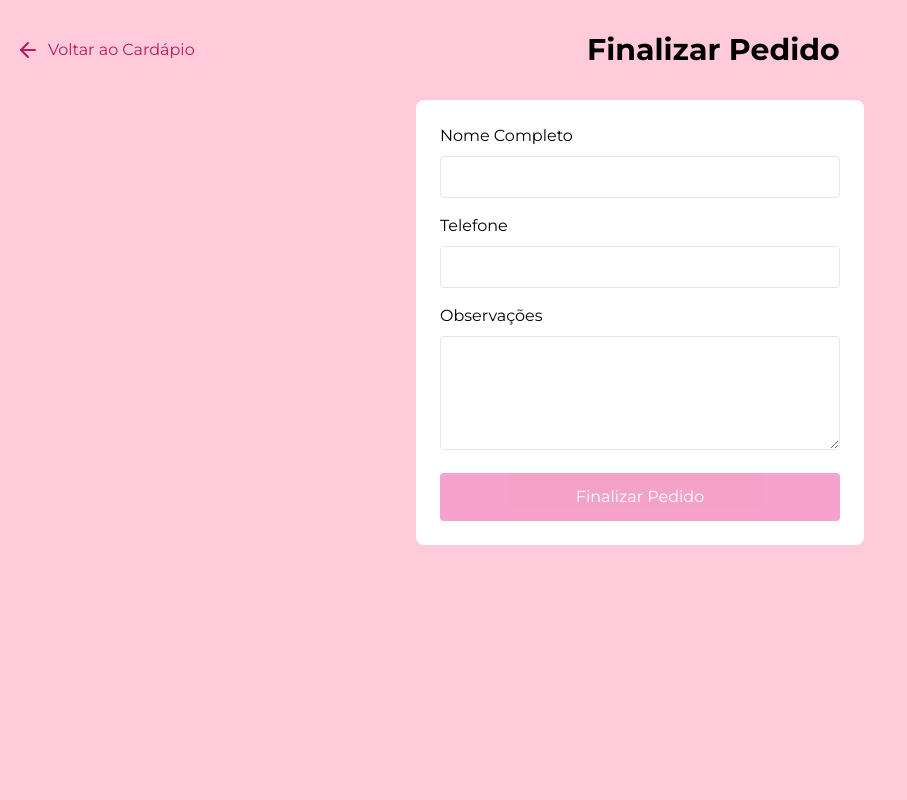
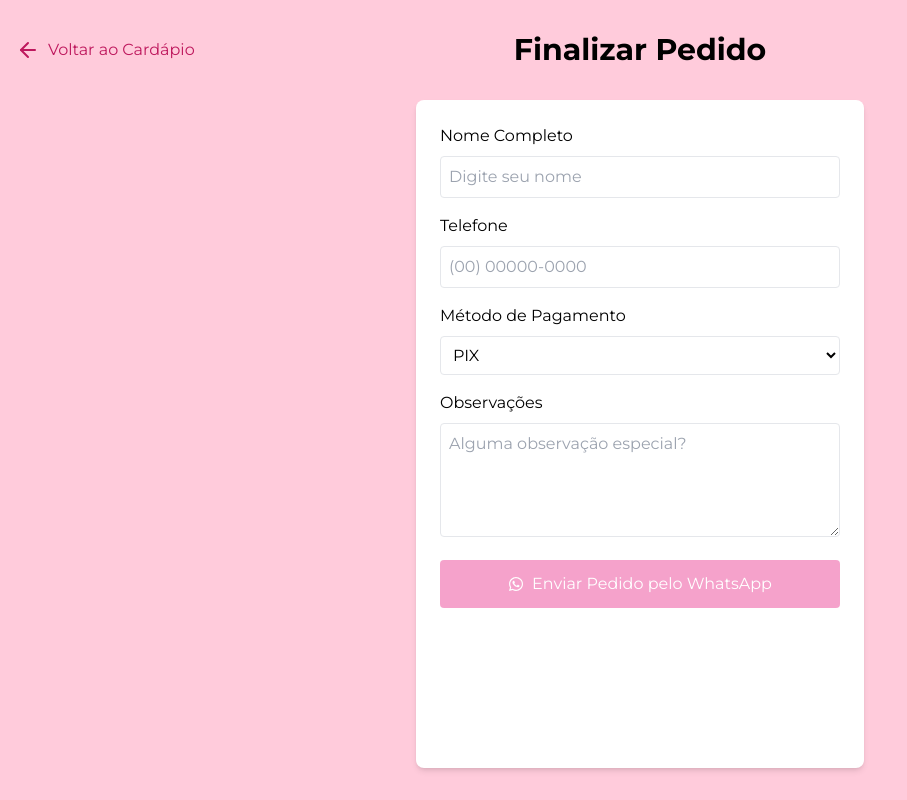
Before and after one commit to 01-LeoOliveira/Doce-Presente, a Next.js app: page /pedidos in a window 1280 px wide. Shown: the whole page, without its empty margins (0-907 px from the left). Built offline with nearby package versions, Linux system fonts and the light colour scheme.

Commit message:
adicionado pedido wpp

```diff
--- a/app/cardapio/page.tsx
+++ b/app/cardapio/page.tsx
@@ -5,6 +5,7 @@ import bolos from '../../data/bolos.json'
 import Image from 'next/image'
 import Link from 'next/link'
 import { ShoppingCart } from 'lucide-react'
+import { useSearchParams } from 'next/navigation'
 
 interface BoloCarrinho {
   id: number
@@ -15,7 +16,20 @@ interface BoloCarrinho {
 }
 
 export default function Cardapio() {
-  const [carrinho, setCarrinho] = useState<BoloCarrinho[]>([])
+  const searchParams = useSearchParams()
+  const [carrinho, setCarrinho] = useState<BoloCarrinho[]>(() => {
+    const carrinhoParam = searchParams.get('carrinho')
+    if (carrinhoParam) {
+      try {
+        return JSON.parse(carrinhoParam)
+      } catch (error) {
+        console.error('Erro ao parsear o carrinho:', error)
+        return []
+      }
+    }
+    return []
+  })
+
   const [bolosQuantidade, setBolosQuantidade] = useState<{[key: number]: {quantidade: number, tamanho: string}}>({})
 
   const atualizarQuantidade = (boloId: number, quantidade: number, tamanho: string) => {
@@ -52,7 +66,7 @@ export default function Cardapio() {
   const valorTotal = carrinho.reduce((total, item) => total + (item.preco * item.quantidade), 0)
 
   return (
-    <div className="container mx-auto px-4 py-8 bg-[#ffcbdb] min-h-screen">
+    <div className="container mx-auto px-2 md:px-4 py-4 md:py-8 bg-[#ffcbdb] min-h-screen">
       {/* Botão de Carrinho Flutuante */}
       {carrinho.length > 0 && (
         <Link
@@ -60,38 +74,38 @@ export default function Cardapio() {
             pathname: '/pedidos',
             query: { carrinho: JSON.stringify(carrinho) }
           }}
-          className="fixed bottom-6 right-6 z-50 bg-pink-500 text-white p-4 rounded-full shadow-lg hover:bg-pink-600 flex items-center"
+          className="fixed bottom-4 md:bottom-6 right-4 md:right-6 z-50 bg-pink-500 text-white p-3 md:p-4 rounded-full shadow-lg hover:bg-pink-600 flex items-center text-sm md:text-base"
         >
-          <ShoppingCart className="mr-2" />
+          <ShoppingCart className="mr-1 md:mr-2 w-4 h-4 md:w-6 md:h-6" />
           {carrinho.length} | R$ {valorTotal.toFixed(2)}
         </Link>
       )}
 
-      <div className="bg-white p-6 rounded-2xl shadow-lg">
-        <h1 className="text-3xl font-bold mb-8 text-center text-pink-600">
+      <div className="bg-white p-4 md:p-6 rounded-2xl shadow-lg">
+        <h1 className="text-2xl md:text-3xl font-bold mb-4 md:mb-8 text-center text-pink-600">
           Nossos Bolos de Pote
         </h1>
-        <div className="grid md:grid-cols-3 gap-6">
+        <div className="grid grid-cols-1 sm:grid-cols-2 md:grid-cols-3 gap-4 md:gap-6">
           {bolos.map((bolo) => (
             <div
               key={bolo.id}
-              className="border rounded-lg overflow-hidden shadow-md bg-pink-50 p-4"
+              className="border rounded-lg overflow-hidden shadow-md bg-pink-50 p-3 md:p-4"
             >
               <Image
                 src={bolo.imagem}
                 alt={bolo.nome}
                 width={400}
                 height={300}
-                className="w-full h-48 object-cover rounded-t-lg"
+                className="w-full h-40 md:h-48 object-cover rounded-t-lg"
               />
-              <div className="mt-4">
-                <h2 className="text-xl font-semibold text-pink-700">
+              <div className="mt-2 md:mt-4">
+                <h2 className="text-lg md:text-xl font-semibold text-pink-700">
                   {bolo.nome}
                 </h2>
-                <p className="text-gray-600 mb-2">{bolo.descricao}</p>
+                <p className="text-sm md:text-base text-gray-600 mb-2">{bolo.descricao}</p>
 
-                <div className="flex justify-between items-center mb-2">
-                  <span className="text-lg font-bold text-pink-600">
+                <div className="flex flex-col sm:flex-row justify-between items-center mb-2 space-y-2 sm:space-y-0">
+                  <span className="text-base md:text-lg font-bold text-pink-600">
                     R$ {bolo.preco.toFixed(2)}
                   </span>
                   <select
@@ -103,7 +117,7 @@ export default function Cardapio() {
                         tamanhoSelecionado
                       )
                     }}
-                    className="border rounded px-2 py-1"
+                    className="border rounded px-2 py-1 text-sm w-full sm:w-auto"
                   >
                     {bolo.tamanhos.map(tamanho => (
                       <option key={tamanho} value={tamanho}>
@@ -113,7 +127,7 @@ export default function Cardapio() {
                   </select>
                 </div>
 
-                <div className="flex items-center space-x-2">
+                <div className="flex flex-col sm:flex-row items-center space-y-2 sm:space-y-0 sm:space-x-2">
                   <input
                     type="number"
                     min="1"
@@ -126,11 +140,11 @@ export default function Cardapio() {
                         bolosQuantidade[bolo.id]?.tamanho || '200ml'
                       )
                     }}
-                    className="w-16 border rounded px-2 py-1"
+                    className="w-full sm:w-16 border rounded px-2 py-1 text-center text-sm"
                   />
                   <button
                     onClick={() => adicionarAoCarrinho(bolo)}
-                    className="flex-1 bg-pink-500 text-white py-2 rounded hover:bg-pink-600"
+                    className="w-full sm:flex-1 bg-pink-500 text-white py-2 rounded hover:bg-pink-600 text-sm"
                   >
                     Adicionar ao Carrinho
                   </button>
--- a/app/pedidos/page.tsx
+++ b/app/pedidos/page.tsx
@@ -5,6 +5,7 @@ import { useSearchParams } from 'next/navigation'
 import { Suspense } from 'react'
 import Link from 'next/link'
 import { ArrowLeft } from 'lucide-react'
+import { FaWhatsapp } from 'react-icons/fa';
 
 interface BoloCarrinho {
   id: number
@@ -36,14 +37,44 @@ function PedidosContent() {
     observacoes: ''
   })
 
+  const [metodoPagamento, setMetodoPagamento] = useState('pix')
+
   const handleSubmit = (e: React.FormEvent) => {
     e.preventDefault()
     const pedidoCompleto = {
       bolos: carrinho,
-      cliente: dadosCliente
+      cliente: dadosCliente,
+      pagamento: metodoPagamento
     }
-    console.log('Pedido Completo:', pedidoCompleto)
-    alert('Pedido enviado com sucesso!')
+
+    // Preparar mensagem para WhatsApp
+    const mensagemWhatsApp = gerarMensagemWhatsApp(pedidoCompleto)
+    const telefoneEmpresa = '+55919982690087' // Substitua pelo número real
+    const linkWhatsApp = `https://wa.me/${telefoneEmpresa}?text=${encodeURIComponent(mensagemWhatsApp)}`
+
+    window.open(linkWhatsApp, '_blank')
+  }
+
+  const gerarMensagemWhatsApp = (pedido: any) => {
+    let mensagem = `*Novo Pedido - Doce Presente*\n\n`
+    mensagem += `*Nome:* ${pedido.cliente.nome}\n`
+    mensagem += `*Telefone:* ${pedido.cliente.telefone}\n\n`
+
+    mensagem += `*Itens do Pedido:*\n`
+    pedido.bolos.forEach((bolo: BoloCarrinho) => {
+      mensagem += `- ${bolo.nome} (${bolo.tamanho}) x${bolo.quantidade}: R$ ${(bolo.preco * bolo.quantidade).toFixed(2)}\n`
+    })
+
+    mensagem += `\n*Valor Total:* R$ ${pedido.bolos.reduce((total: number, item: BoloCarrinho) =>
+      total + item.preco * item.quantidade, 0).toFixed(2)}\n\n`
+
+    mensagem += `*Método de Pagamento:* ${metodoPagamento.toUpperCase()}\n`
+
+    if (pedido.cliente.observacoes) {
+      mensagem += `*Observações:* ${pedido.cliente.observacoes}\n`
+    }
+
+    return mensagem
   }
 
   const valorTotal = carrinho.reduce((total, item) =>
@@ -56,28 +87,37 @@ function PedidosContent() {
   }
 
   return (
-    <div className="container mx-auto px-4 py-8" style={{ backgroundColor: '#ffcbdb' }}>
-      <div className="flex items-center justify-between mb-8">
+    <div
+      className="container mx-auto px-4 py-8 min-h-screen flex flex-col"
+      style={{ backgroundColor: '#ffcbdb' }}
+    >
+      {/* Cabeçalho responsivo */}
+      <div className="relative flex items-center justify-center mb-8">
         <Link
           href="/cardapio"
-          className="flex items-center text-pink-700 hover:text-pink-900"
+          className="absolute left-0 flex items-center text-pink-700 hover:text-pink-900"
         >
           <ArrowLeft className="mr-2" /> Voltar ao Cardápio
         </Link>
-        <h1 className="text-3xl font-bold text-center text-black">Finalizar Pedido</h1>
-        <div className="w-8"></div> {/* Placeholder to center the title */}
+        <h1 className="text-2xl sm:text-3xl font-bold text-center text-black">
+          Finalizar Pedido
+        </h1>
       </div>
 
-      <form onSubmit={handleSubmit} className="max-w-md mx-auto bg-white p-6 rounded-lg">
+      <form
+        onSubmit={handleSubmit}
+        className="w-full max-w-md mx-auto bg-white p-4 sm:p-6 rounded-lg shadow-md flex-grow"
+      >
+        {/* Lista de bolos no pedido */}
         {carrinho.length > 0 && (
-          <div className="mb-4">
+          <div className="mb-4 overflow-x-auto">
             <h2 className="text-black font-bold mb-2">Bolos no Pedido:</h2>
             {carrinho.map((bolo, index) => (
               <div
                 key={index}
-                className="flex justify-between items-center bg-pink-50 p-2 rounded mb-2"
+                className="flex flex-col sm:flex-row justify-between items-center bg-pink-50 p-2 rounded mb-2"
               >
-                <span className="text-black">
+                <span className="text-black text-center sm:text-left mb-2 sm:mb-0">
                   {bolo.nome} - {bolo.tamanho}
                   (x{bolo.quantidade})
                   R$ {(bolo.preco * bolo.quantidade).toFixed(2)}
@@ -85,7 +125,7 @@ function PedidosContent() {
                 <button
                   type="button"
                   onClick={() => removerBolo(index)}
-                  className="text-red-500 hover:text-red-700"
+                  className="text-red-500 hover:text-red-700 w-full sm:w-auto"
                 >
                   Remover
                 </button>
@@ -97,42 +137,63 @@ function PedidosContent() {
           </div>
         )}
 
-        <div className="mb-4">
+        {/* Campos de formulário com espaçamento e responsividade */}
+        <div className="space-y-4">
+          <div>
             <label className="block mb-2 text-black">Nome Completo</label>
             <input
               type="text"
               value={dadosCliente.nome}
               onChange={(e) => setDadosCliente({ ...dadosCliente, nome: e.target.value })}
-            className="w-full border rounded p-2 text-black bg-white"
+              className="w-full border rounded p-2 text-black bg-white focus:ring-2 focus:ring-pink-300"
               required
+              placeholder="Digite seu nome"
             />
           </div>
-        <div className="mb-4">
+          <div>
             <label className="block mb-2 text-black">Telefone</label>
             <input
               type="tel"
               value={dadosCliente.telefone}
               onChange={(e) => setDadosCliente({ ...dadosCliente, telefone: e.target.value })}
-            className="w-full border rounded p-2 text-black bg-white"
+              className="w-full border rounded p-2 text-black bg-white focus:ring-2 focus:ring-pink-300"
               required
+              placeholder="(00) 00000-0000"
             />
           </div>
-        <div className="mb-4">
+          <div>
+            <label className="block mb-2 text-black">Método de Pagamento</label>
+            <select
+              value={metodoPagamento}
+              onChange={(e) => setMetodoPagamento(e.target.value)}
+              className="w-full border rounded p-2 text-black bg-white focus:ring-2 focus:ring-pink-300"
+            >
+              <option value="pix">PIX</option>
+              <option value="dinheiro">Dinheiro</option>
+              <option value="cartao">Cartão</option>
+            </select>
+          </div>
+          <div>
             <label className="block mb-2 text-black">Observações</label>
             <textarea
               value={dadosCliente.observacoes}
               onChange={(e) => setDadosCliente({ ...dadosCliente, observacoes: e.target.value })}
-            className="w-full border rounded p-2 text-black bg-white"
+              className="w-full border rounded p-2 text-black bg-white focus:ring-2 focus:ring-pink-300"
               rows={4}
+              placeholder="Alguma observação especial?"
             />
           </div>
+        </div>
 
+        {/* Botão de envio com feedback de toque */}
         <button
           type="submit"
           disabled={carrinho.length === 0}
-          className="w-full bg-pink-500 text-white py-3 rounded hover:bg-pink-600 disabled:opacity-50"
+          className="mt-4 w-full bg-pink-500 text-white py-3 rounded hover:bg-pink-600
+                     disabled:opacity-50 flex items-center justify-center
+                     active:scale-95 transition-transform"
         >
-          Finalizar Pedido
+          <FaWhatsapp className="mr-2" /> Enviar Pedido pelo WhatsApp
         </button>
       </form>
     </div>
@@ -141,7 +202,7 @@ function PedidosContent() {
 
 export default function Pedidos() {
   return (
-    <Suspense fallback={<div>Carregando...</div>}>
+    <Suspense fallback={<div className="container mx-auto px-4 py-8">Carregando...</div>}>
       <PedidosContent />
     </Suspense>
   )
--- a/package.json
+++ b/package.json
@@ -12,7 +12,9 @@
     "lucide-react": "^0.468.0",
     "next": "15.0.3",
     "react": "19.0.0-rc-66855b96-20241106",
-    "react-dom": "19.0.0-rc-66855b96-20241106"
+    "react-dom": "19.0.0-rc-66855b96-20241106",
+    "react-icons": "^5.4.0",
+    "whatsapp": "^0.0.5-Alpha"
   },
   "devDependencies": {
     "@types/node": "^20",
```
Also changed, not shown: app/page.tsx (+10 -8 lines), data/bolos.json (+10 -10 lines), 1 other file (tests, documents, lock files or other folders). Lines whose indentation alone changed are shown as unchanged.
